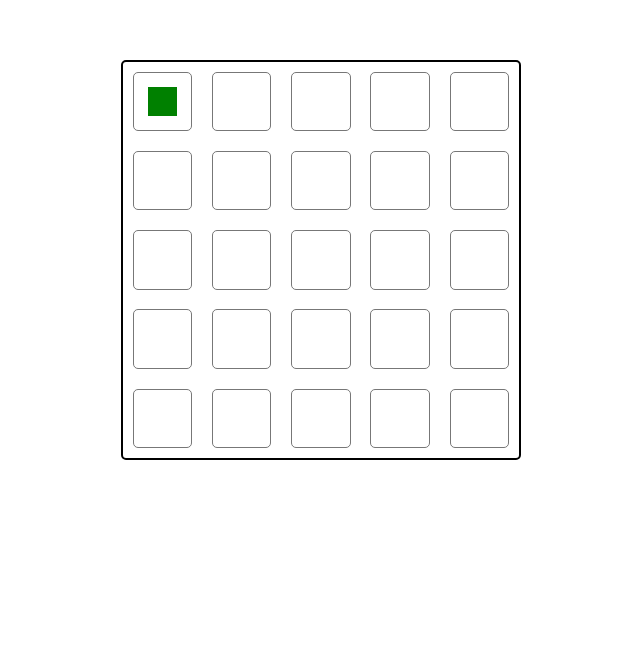
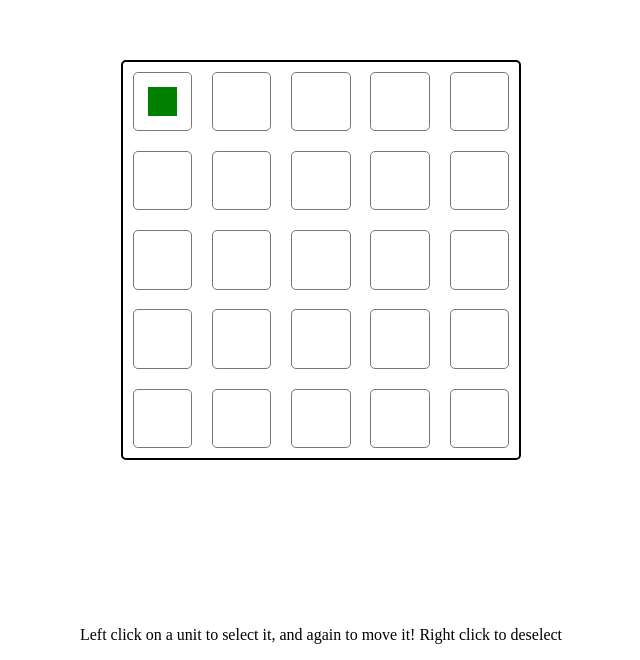
Before and after one commit to hudson-prestidge/simple-tactics-grid, a plain HTML site: page index.html in a window 1280 px wide. Shown: the part 140-800 px from the top of the page, without its empty margins (319-959 px from the left). Drawn offline with Linux system fonts and the light colour scheme.

Commit message:
add tutorial text and center it

```diff
--- a/index.html
+++ b/index.html
@@ -6,7 +6,7 @@
   <script type='text/javascript' src='simple-tactics-grid.js'></script>
 </head>
 <body>
-
+  <div class='wrapper'>
    <div class='grid'>
       <div class ='row'>
               <div class='tile'>
@@ -48,8 +48,10 @@
         </div><div class='tile'>
         </div>
       </div>
-
     </div>
-
+    <div class='footer'>
+      <p id='tutorial'> Left click on a unit to select it, and again to move it! Right click to deselect</p>
+    </div>
+  </div>
 </body>
 </html>
--- a/style.css
+++ b/style.css
@@ -4,7 +4,7 @@
           box-sizing: border-box;
 }
 
-html, body {
+html, body, .wrapper {
   width: 100%;
   height: 100%;
   margin: 0;
@@ -12,6 +12,7 @@ html, body {
 }
 
 .grid {
+  display: block;
   position: relative;
   top: 50%;
   left: 50%;
@@ -45,3 +46,10 @@ html, body {
   width: 50%;
   height: 50%;
 }
+
+.footer {
+  position: absolute;
+  bottom: 0;
+  left: 50%;
+  transform: translate(-50%, 0);
+}
```
Lines whose indentation alone changed are shown as unchanged.
